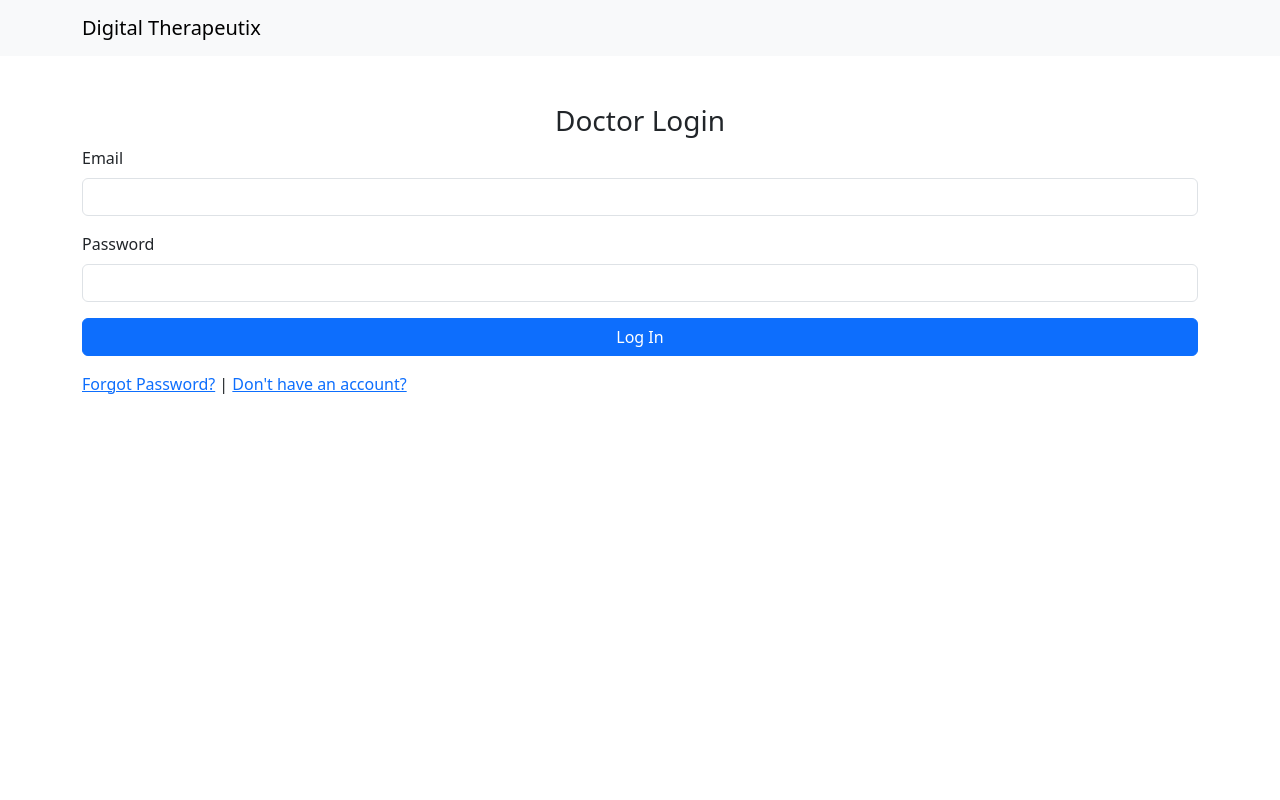
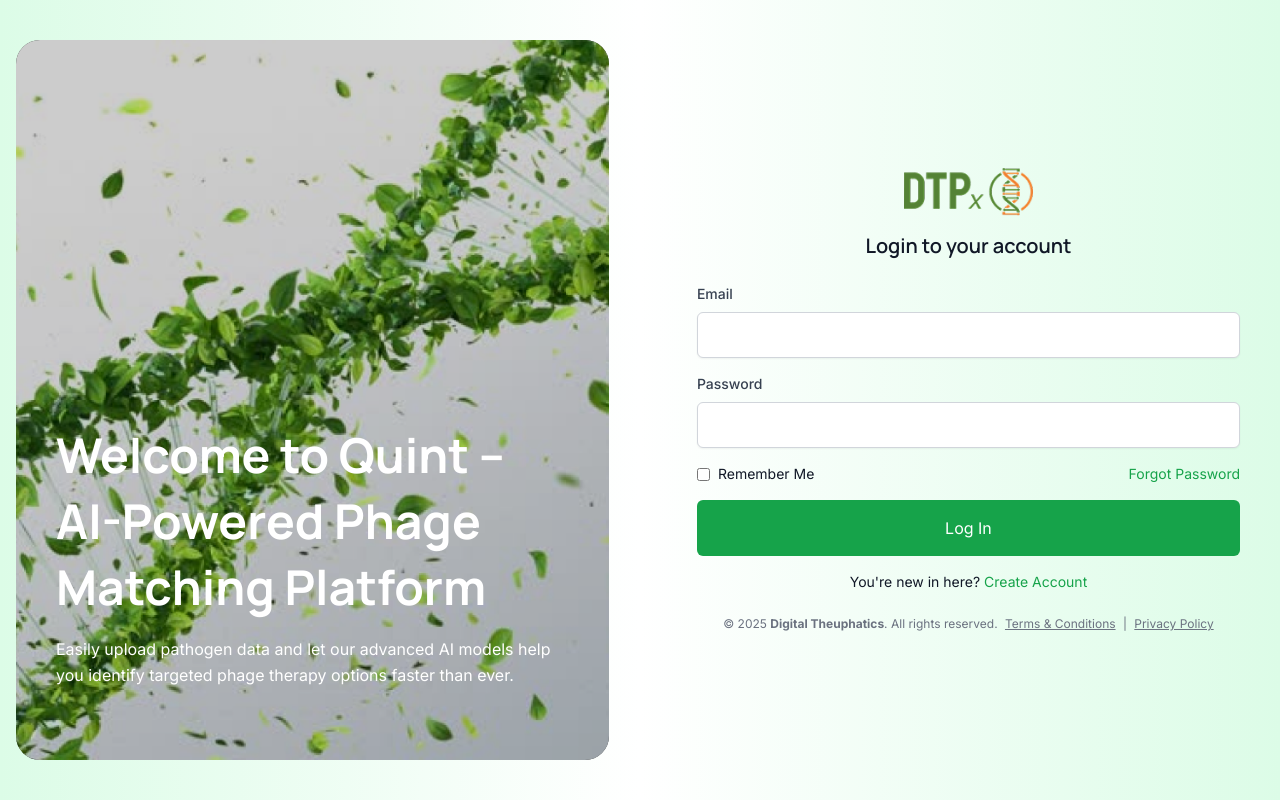
Before and after one commit to aayush138/digital_therapeutix, a Flask app: page /auth/login in a window 1280 px wide. Run offline with Flask 3, Linux system fonts and the light colour scheme; some libraries are stand-ins or nearby versions.

Commit message:
digital_therapeutix v1.0

```diff
--- a/app/routes/auth.py
+++ b/app/routes/auth.py
@@ -5,6 +5,12 @@
 from app.utils.email import send_verification_email, send_password_reset_email
 
 auth_bp = Blueprint('auth', __name__, url_prefix='/auth')
+
+
+
+@auth_bp.route('/')
+def root():
+    return redirect(url_for('auth.login'))
 
 
 # For the signup route
@@ -45,8 +51,14 @@
     if form.validate_on_submit():
         user = User.query.filter_by(email=form.email.data).first()
 
+        remember_me = form.remember.data
+
         if not user:
             flash("No account found with this email.", "danger")
+            return render_template("auth/login.html", form=form)
+
+        if not user.check_password(form.password.data):
+            flash("Incorrect password", "danger")
             return render_template("auth/login.html", form=form)
 
         if not user.is_email_verified:
@@ -57,9 +69,8 @@
             flash("Your license is under review. Please wait for admin approval.", "warning")
             return render_template("auth/login.html", form=form)
 
-        if not user.check_password(form.password.data):
-            flash("Incorrect password", "danger")
-            return render_template("auth/login.html", form=form)
+         # Set session permanence based on remember_me
+        session.permanent = remember_me
 
         # All good – set JWT + session
         token = generate_access_token(user.id)
--- a/app/routes/forms.py
+++ b/app/routes/forms.py
@@ -1,5 +1,5 @@
 from flask_wtf import FlaskForm
-from wtforms import StringField, PasswordField, SubmitField
+from wtforms import StringField, PasswordField, SubmitField, BooleanField
 from wtforms.validators import DataRequired, Email, Length, EqualTo
 
 
@@ -11,7 +11,7 @@
     license_country = StringField("Issuing Country", validators=[DataRequired()])
     institution = StringField("Institution (Optional)")
 
-    password = PasswordField("Password", validators=[DataRequired(), Length(min=6)])
+    password = PasswordField("Password", validators=[DataRequired(), Length(min=8)])
     confirm_password = PasswordField("Confirm Password", validators=[
         DataRequired(), EqualTo("password", message="Passwords must match")
     ])
@@ -24,6 +24,7 @@
 class LoginForm(FlaskForm):
     email = StringField("Email", validators=[DataRequired(), Email()])
     password = PasswordField("Password", validators=[DataRequired()])
+    remember = BooleanField("Remember Me")
     submit = SubmitField("Log In")
 
 
--- /dev/null
+++ b/app/static/css/style.css
@@ -0,0 +1,18 @@
+/* Global font setup */
+body, p, li, a, span, div, button {
+  font-family: 'Inter', sans-serif;
+}
+
+/* Headings (h1 to h6) use Manrope */
+h1, h2, h3, h4, h5, h6,
+.heading, .font-heading {
+  font-family: 'Manrope', sans-serif;
+}
+
+.font-body {
+  font-family: 'Inter', sans-serif;
+}
+
+.font-heading {
+  font-family: 'Manrope', sans-serif;
+}
--- a/app/templates/auth/login.html
+++ b/app/templates/auth/login.html
@@ -1,25 +1,81 @@
-{% extends 'base.html' %}
-{% block title %}Login{% endblock %}
+{% extends "base.html" %}
+{% block title %}Doctor Login{% endblock %}
+{% import 'components/macros.html' as components %}
+
 {% block content %}
-<div class="container mt-5">
-  <h3 class="text-center">Doctor Login</h3>
-  <form method="POST">
-    {{ form.hidden_tag() }}
-    <div class="mb-3">
-      {{ form.email.label(class="form-label") }}
-      {{ form.email(class="form-control") }}
+<div class="flex flex-col md:flex-row gap-[5vw] items-center justify-center min-h-[94vh]">
+<!-- Left Panel (Fixed to match design) -->
+<div class="md:w-1/2 flex items-center justify-center p-10 h-[90vh] rounded-3xl relative overflow-hidden bg-black">
+  <div class="absolute inset-0 z-0">
+    <img src="{{ url_for('static', filename='images/phage-bg.jpg') }}" alt="Green DNA" class="object-cover w-full h-full opacity-80" />
+  </div>
+  <div class="relative z-10 flex flex-col justify-end w-full max-w-2xl h-full pb-8">
+    <h2 class="text-5xl font-extrabold text-white leading-snug mb-4">
+      Welcome to Quint – AI-Powered Phage Matching Platform
+    </h2>
+    <p class="text-white text-base leading-relaxed">
+      Easily upload pathogen data and let our advanced AI models help you identify targeted phage therapy options faster than ever.
+    </p>
+  </div>
+</div>
+
+  <!-- Right Panel -->
+  <div class="w-full md:w-1/2 px-6 py-10">
+    <div class="flex justify-center mb-4">
+      <img src="{{ url_for('static', filename='images/logo.png') }}" alt="DTPx Logo" class="h-12" />
     </div>
-    <div class="mb-3">
-      {{ form.password.label(class="form-label") }}
-      {{ form.password(class="form-control") }}
-    </div>
-    <div class="d-grid">
-      {{ form.submit(class="btn btn-primary") }}
-    </div>
-    <p class="mt-3">
-      <a href="{{ url_for('auth.forgot_password') }}">Forgot Password?</a> |
-      <a href="{{ url_for('auth.signup') }}">Don't have an account?</a>
-    </p>
-  </form>
+    <h2 class="text-center text-xl font-semibold mb-6">Login to your account</h2>
+
+    <!-- Flash messages -->
+    {% with messages = get_flashed_messages(with_categories=true) %}
+      {% if messages %}
+        {% for category, message in messages %}
+          {{ components.flash_message(category, message) }}
+        {% endfor %}
+      {% endif %}
+    {% endwith %}
+
+
+    <form method="POST" action="{{ url_for('auth.login') }}" class="space-y-4">
+      {{ form.hidden_tag() }}
+
+      <div class="mb-4">
+        {{ form.email.label(class="block text-sm font-medium text-gray-700 mb-2") }}
+        {{ form.email(class=components.input_classes(form.email)) }}
+        {{ components.field_errors(form.email) }}
+        {{ components.field_success(form.email) }}
+      </div>
+
+      <div class="mb-4">
+        {{ form.password.label(class="block text-sm font-medium text-gray-700 mb-2") }}
+        {{ form.password(class=components.input_classes(form.password)) }}
+        {{ components.field_errors(form.password) }}
+        {{ components.field_success(form.password) }}
+      </div>
+
+      <div class="flex items-center justify-between text-sm">
+        <label class="inline-flex items-center">
+          {{ form.remember(class="form-checkbox text-green-600") }}
+          <span class="ml-2">{{ form.remember.label.text }}</span>
+        </label>
+        <a href="{{ url_for('auth.forgot_password') }}" class="text-green-600 hover:underline">Forgot Password</a>
+      </div>
+
+      <div class="mt-4">
+        {{ form.submit(class=components.button_classes()) }}
+      </div>
+
+      <p class="text-center text-sm mt-4">
+        You're new in here?
+        <a href="{{ url_for('auth.signup') }}" class="text-green-600 hover:underline">Create Account</a>
+      </p>
+    </form>
+
+    <footer class="text-xs text-center mt-6 text-gray-500">
+      © 2025 <strong>Digital Theuphatics</strong>. All rights reserved.
+      <a href="#" class="underline mx-1">Terms & Conditions</a> |
+      <a href="#" class="underline ml-1">Privacy Policy</a>
+    </footer>
+  </div>
 </div>
 {% endblock %}
--- a/app/templates/base.html
+++ b/app/templates/base.html
@@ -1,38 +1,32 @@
 <!DOCTYPE html>
 <html lang="en">
 <head>
-    <meta charset="UTF-8">
-    <title>{% block title %}Digital Therapeutix{% endblock %}</title>
-    <meta name="viewport" content="width=device-width, initial-scale=1">
-    <!-- Bootstrap CSS CDN (or use your own) -->
-    <link href="https://cdn.jsdelivr.net/npm/bootstrap@5.3.2/dist/css/bootstrap.min.css" rel="stylesheet">
+  <meta charset="UTF-8" />
+  <meta name="viewport" content="width=device-width, initial-scale=1.0" />
+  <title>{% block title %}App Title{% endblock %}</title>
+
+  <!-- Tailwind CSS CDN (replace with local build or CDN build if needed) -->
+  <script src="https://cdn.tailwindcss.com"></script>
+  <link href="https://fonts.googleapis.com/css2?family=Inter:wght@400;500;600;700&family=Manrope:wght@400;500;600;700&display=swap" rel="stylesheet">
+  <link rel="stylesheet" href="{{ url_for('static', filename='css/style.css') }}">
+  <link rel="shortcut icon" href="{{ url_for('static', filename='images/favicon.png') }}" type="image/x-icon">
+
+  <!-- Optional: Add custom fonts, favicons, etc. -->
+  {% block head %}{% endblock %}
 </head>
-<body>
-    <!-- Navbar -->
-    <nav class="navbar navbar-expand-lg navbar-light bg-light mb-4">
-        <div class="container">
-            <a class="navbar-brand" href="{{ url_for('auth.login') }}">Digital Therapeutix</a>
-        </div>
-    </nav>
+<body class="bg-gradient-to-r from-green-100 via-white to-green-100 min-h-screen text-gray-900">
 
-    <!-- Flash messages -->
-    <div class="container">
-        {% with messages = get_flashed_messages(with_categories=true) %}
-          {% if messages %}
-            {% for category, message in messages %}
-              <div class="alert alert-{{ category }} alert-dismissible fade show" role="alert">
-                {{ message }}
-                <button type="button" class="btn-close" data-bs-dismiss="alert" aria-label="Close"></button>
-              </div>
-            {% endfor %}
-          {% endif %}
-        {% endwith %}
-    </div>
+  <!-- Navbar -->
+  {% include 'components/navbar.html' %}
 
-    <!-- Main content -->
+  <!-- Main Content -->
+  <main class="container mx-auto px-4 py-6">
     {% block content %}{% endblock %}
+  </main>
 
-    <!-- Bootstrap JS (for alerts, etc.) -->
-    <script src="https://cdn.jsdelivr.net/npm/bootstrap@5.3.2/dist/js/bootstrap.bundle.min.js"></script>
+  <!-- Footer -->
+  {% include 'components/footer.html' %}
+
+  {% block scripts %}{% endblock %}
 </body>
 </html>
--- /dev/null
+++ b/app/templates/components/footer.html
@@ -0,0 +1,8 @@
+<script>
+  setTimeout(() => {
+    document.querySelectorAll('.flash-message').forEach(el => {
+      el.classList.add('opacity-0', 'transition-opacity', 'duration-1500');
+      setTimeout(() => el.remove(), 500);
+    });
+  }, 3000);
+</script>
--- /dev/null
+++ b/app/templates/components/macros.html
@@ -0,0 +1,40 @@
+{% macro flash_message(category, message) %}
+  <div class="flash-message flex items-center justify-center text-white rounded-md text-sm font-bold px-4 py-3 mt-2
+              {% if category == 'success' %} bg-green-500
+              {% elif category == 'danger' %} bg-red-500
+              {% elif category == 'warning' %} bg-yellow-500
+              {% elif category == 'info' %} bg-blue-500
+              {% else %} bg-grey-500
+              {% endif %}"
+       role="alert">
+        <svg class="fill-current w-4 h-4 mr-2" xmlns="http://www.w3.org/2000/svg" viewBox="0 0 20 20"><path d="M12.432 0c1.34 0 2.01.912 2.01 1.957 0 1.305-1.164 2.512-2.679 2.512-1.269 0-2.009-.75-1.974-1.99C9.789 1.436 10.67 0 12.432 0zM8.309 20c-1.058 0-1.833-.652-1.093-3.524l1.214-5.092c.211-.814.246-1.141 0-1.141-.317 0-1.689.562-2.502 1.117l-.528-.88c2.572-2.186 5.531-3.467 6.801-3.467 1.057 0 1.233 1.273.705 3.23l-1.391 5.352c-.246.945-.141 1.271.106 1.271.317 0 1.357-.392 2.379-1.207l.6.814C12.098 19.02 9.365 20 8.309 20z"/></svg>
+    <p>{{ message }}</p>
+  </div>
+{% endmacro %}
+
+{% macro field_errors(field) %}
+  {% if field.errors %}
+    <p class="text-red-500 text-sm mt-1">{{ field.errors[0] }}</p>
+  {% endif %}
+{% endmacro %}
+
+{% macro field_success(field) %}
+  {% if field.data and not field.errors %}
+    <p class="text-green-500 text-sm mt-1">Looks good!</p>
+  {% endif %}
+{% endmacro %}
+
+{% macro input_classes(field) %}
+  block w-full rounded-md shadow-sm border px-3 py-3 text-sm focus:outline-none focus:ring-2 transition
+  {% if field.errors %}
+    border-red-500 focus:ring-red-500 focus:border-red-500
+  {% elif field.data %}
+    border-green-500 focus:ring-green-500 focus:border-green-500
+  {% else %}
+    border-gray-300 focus:ring-indigo-500 focus:border-indigo-500
+  {% endif %}
+{% endmacro %}
+
+{% macro button_classes() %}
+  bg-green-600 text-white w-full py-4 px-4 rounded-md hover:bg-green-500 focus:outline-none focus:ring-2 focus:ring-green-500 transition
+{% endmacro %}
--- a/config.py
+++ b/config.py
@@ -1,4 +1,5 @@
 import os
+from datetime import timedelta
 from dotenv import load_dotenv
 load_dotenv()
 
@@ -9,6 +10,7 @@
 
     SESSION_TYPE = 'filesystem'
     SESSION_PERMANENT = False
+    PERMANENT_SESSION_LIFETIME = timedelta(days=10)
 
     MAIL_SERVER = 'smtp.gmail.com'
     MAIL_PORT = 587
```
Also changed, not shown: app/static/images/Forgot_passwordback.png (added), app/static/images/favicon.png (added), app/static/images/logo.png (added), app/static/images/phage-bg.jpg (added), app/templates/components/navbar.html (added).
